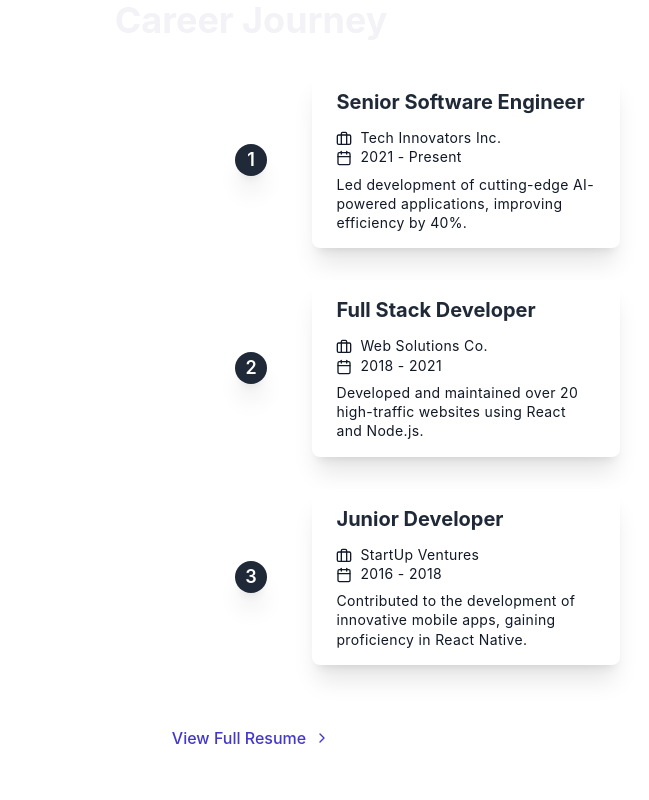
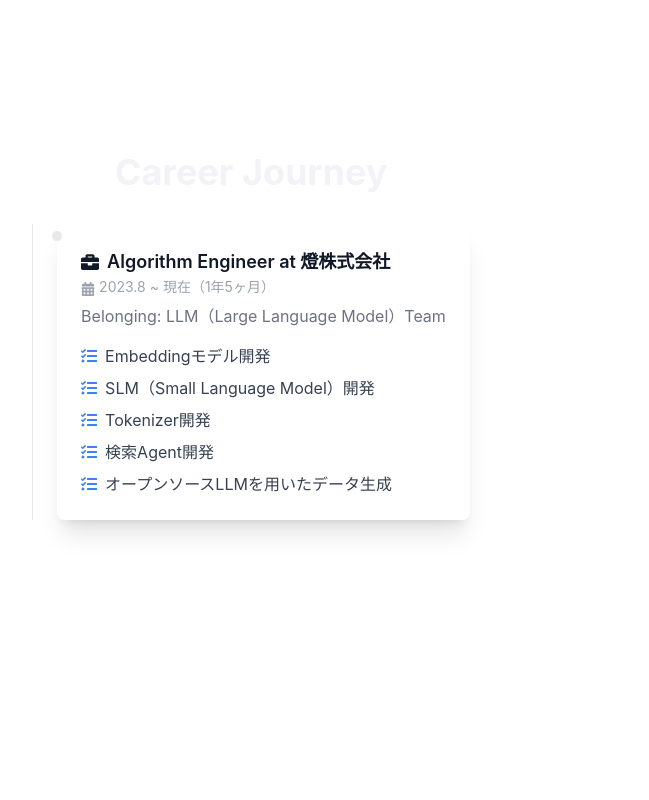
Before and after one commit to Omusubi0123/portfolio, a React (Vite) app: page / in a window 1280 px wide. Shown: the part 1640-2440 px from the top of the page, without its empty margins (389-1038 px from the left). Built offline with nearby package versions, Linux system fonts and the light colour scheme.

Commit message:
feat: 職歴作成

```diff
--- a/src/components/Carriers/Carriers.tsx
+++ b/src/components/Carriers/Carriers.tsx
@@ -1,80 +1,109 @@
-import type React from "react"
-import { Briefcase, Calendar, ChevronRight } from "lucide-react"
+"use client"
+
+import React from "react"
+import { motion, useAnimation } from "framer-motion"
+import { useInView } from "react-intersection-observer"
 import Section from "../Section"
+import { FaBriefcase, FaCalendarAlt, FaTasks } from "react-icons/fa"
 
 interface CareerItem {
   title: string
   company: string
-  period: string
+  startDate: Date
+  endDate: Date | null
   description: string
+  achievements: string[]
 }
 
 const careerData: CareerItem[] = [
   {
-    title: "Senior Software Engineer",
-    company: "Tech Innovators Inc.",
-    period: "2021 - Present",
-    description: "Led development of cutting-edge AI-powered applications, improving efficiency by 40%.",
-  },
-  {
-    title: "Full Stack Developer",
-    company: "Web Solutions Co.",
-    period: "2018 - 2021",
-    description: "Developed and maintained over 20 high-traffic websites using React and Node.js.",
-  },
-  {
-    title: "Junior Developer",
-    company: "StartUp Ventures",
-    period: "2016 - 2018",
-    description: "Contributed to the development of innovative mobile apps, gaining proficiency in React Native.",
+    title: "Algorithm Engineer",
+    company: "燈株式会社",
+    startDate: new Date(2023, 7), // 0-indexed month (7 = August)
+    endDate: null, // null represents "present"
+    description: "Belonging: LLM（Large Language Model）Team",
+    achievements: [
+      "Embeddingモデル開発",
+      "SLM（Small Language Model）開発",
+      "Tokenizer開発",
+      "検索Agent開発",
+      "オープンソースLLMを用いたデータ生成",
+    ],
   },
 ]
 
-const Carrier: React.FC = () => {
+const calculateDuration = (startDate: Date, endDate: Date | null): string => {
+  const end = endDate || new Date()
+  const diffTime = Math.abs(end.getTime() - startDate.getTime())
+  const diffYears = Math.floor(diffTime / (1000 * 60 * 60 * 24 * 365))
+  const diffMonths = Math.floor((diffTime % (1000 * 60 * 60 * 24 * 365)) / (1000 * 60 * 60 * 24 * 30))
+
+  if (diffYears > 0) {
+    return `${diffYears}年${diffMonths}ヶ月`
+  } else {
+    return `${diffMonths}ヶ月`
+  }
+}
+
+const CareerItemComponent: React.FC<{ item: CareerItem }> = ({ item }) => {
+  const controls = useAnimation()
+  const [ref, inView] = useInView({
+    triggerOnce: false,
+    threshold: 0.1,
+  })
+
+  React.useEffect(() => {
+    if (inView) {
+      controls.start("visible")
+    } else {
+      controls.start("hidden")
+    }
+  }, [controls, inView])
+
+  const variants = {
+    hidden: { opacity: 0, x: -50 },
+    visible: { opacity: 1, x: 0, transition: { duration: 0.5, ease: "easeOut" } },
+  }
+
   return (
-    <Section
-      id="carriers"
-      title="Career Journey"
-      className="bg-transparent flex justify-center py-8"
-    >
-      {/* <div className="container mx-auto px-4">
-        <h2 className="text-4xl font-bold text-white mb-12 text-center">Career Journey</h2> */}
-        <div className="relative">
+    <motion.div ref={ref} animate={controls} initial="hidden" variants={variants} className="mb-12 ml-6 relative">
+      <div className="absolute w-3 h-3 bg-gray-200 rounded-full mt-1.5 -left-1.5 border border-white"></div>
+      <div className="bg-white dark:bg-black p-6 rounded-lg shadow-xl">
+        <h3 className="flex items-center mb-1 text-lg font-semibold text-gray-900 dark:text-white">
+          <FaBriefcase className="mr-2" /> {item.title} at {item.company}
+        </h3>
+        <time className="block mb-2 text-sm font-normal leading-none text-gray-400 dark:text-gray-500">
+          <FaCalendarAlt className="inline-block mr-1" />
+          {item.startDate.getFullYear()}.{item.startDate.getMonth() + 1} ~{" "}
+          {item.endDate ? `${item.endDate.getFullYear()}.${item.endDate.getMonth() + 1}` : "現在"}（
+          {calculateDuration(item.startDate, item.endDate)}）
+        </time>
+        <p className="mb-4 text-base font-normal text-gray-500 dark:text-gray-400">{item.description}</p>
+        <ul className="space-y-2">
+          {item.achievements.map((achievement, index) => (
+            <li key={index} className="flex items-start">
+              <FaTasks className="mr-2 mt-1 flex-shrink-0 text-blue-500" />
+              <span className="text-gray-700 dark:text-gray-100">{achievement}</span>
+            </li>
+          ))}
+        </ul>
+      </div>
+    </motion.div>
+  )
+}
+
+const Carriers: React.FC = () => {
+  return (
+    <Section id="carriers" title="Career Journey" className="bg-transparent py-16">
+      <div className="container mx-auto px-4 sm:px-6 lg:px-8">
+        <div className="relative border-l border-gray-200 dark:border-gray-700">
           {careerData.map((item, index) => (
-            <div key={index} className="mb-8 flex justify-between items-center w-full right-timeline">
-              <div className="order-1 w-5/12"></div>
-              <div className="z-20 flex items-center order-1 bg-gray-800 shadow-xl w-8 h-8 rounded-full">
-                <h1 className="mx-auto font-semibold text-lg text-white">{index + 1}</h1>
-              </div>
-              <div className="order-1 bg-white rounded-lg shadow-xl w-5/12 px-6 py-4">
-                <h3 className="mb-3 font-bold text-gray-800 text-xl">{item.title}</h3>
-                <p className="text-sm leading-snug tracking-wide text-gray-900 text-opacity-100">
-                  <Briefcase className="inline-block mr-2" size={16} />
-                  {item.company}
-                </p>
-                <p className="text-sm leading-snug tracking-wide text-gray-900 text-opacity-100">
-                  <Calendar className="inline-block mr-2" size={16} />
-                  {item.period}
-                </p>
-                <p className="text-sm leading-snug tracking-wide text-gray-900 text-opacity-100 mt-2">
-                  {item.description}
-                </p>
-              </div>
-            </div>
+            <CareerItemComponent key={index} item={item} />
           ))}
         </div>
-        <div className="mt-12 text-center">
-          <a
-            href="#"
-            className="inline-flex items-center px-6 py-3 border border-transparent text-base font-medium rounded-md text-indigo-700 bg-white hover:bg-indigo-50 transition duration-150 ease-in-out"
-          >
-            View Full Resume
-            <ChevronRight className="ml-2" size={16} />
-          </a>
-        </div>
-      {/* </div> */}
+      </div>
     </Section>
   )
 }
 
-export default Carrier
+export default Carriers
--- a/src/components/Works/worksData.ts
+++ b/src/components/Works/worksData.ts
@@ -49,6 +49,7 @@ export const works: Work[] = [
     title: 'My Portfolio',
     description: `このサイトです．
     Typescript, Reactは使用経験がなかったので，勉強を兼ねてPortfolio的なサイトを作成しました．
+    PCとスマホの両方に対応するよう工夫しました．デザインや細部にこだわりを持って作っています．
     開発の流れは掴めましたが，コードの大部分をAIに書いてもらっており，Reactの勉強になったかと聞かれるとかなり怪しいです・・・．
     せめてサイトのコードは理解します．`,
     media: '/background1_nashi.png',
```
